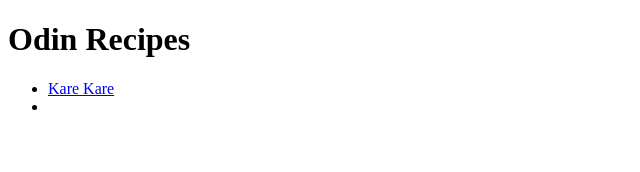
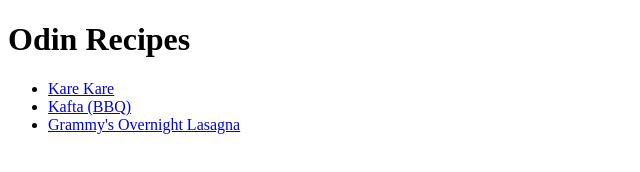
Before and after one commit to snbns/odin-recipes, a plain HTML site: page index.html in a window 1280 px wide. Shown: the whole page, without its empty margins (0-640 px from the left). Drawn offline with Linux system fonts and the light colour scheme.

Commit message:
updated index.html with all 3 recipe links

```diff
--- a/index.html
+++ b/index.html
@@ -10,7 +10,8 @@
 
         <ul>
             <li><a href="./recipes/kare-kare.html">Kare Kare</a></li>
-            <li><a href="./recipes/kafta.html"></a></li>
+            <li><a href="./recipes/kafta.html">Kafta (BBQ)</a></li>
+            <li><a href="./recipes/grammys-lasagna.html">Grammy's Overnight Lasagna</a></li>
         </ul>
     </body>
 </html>
```
